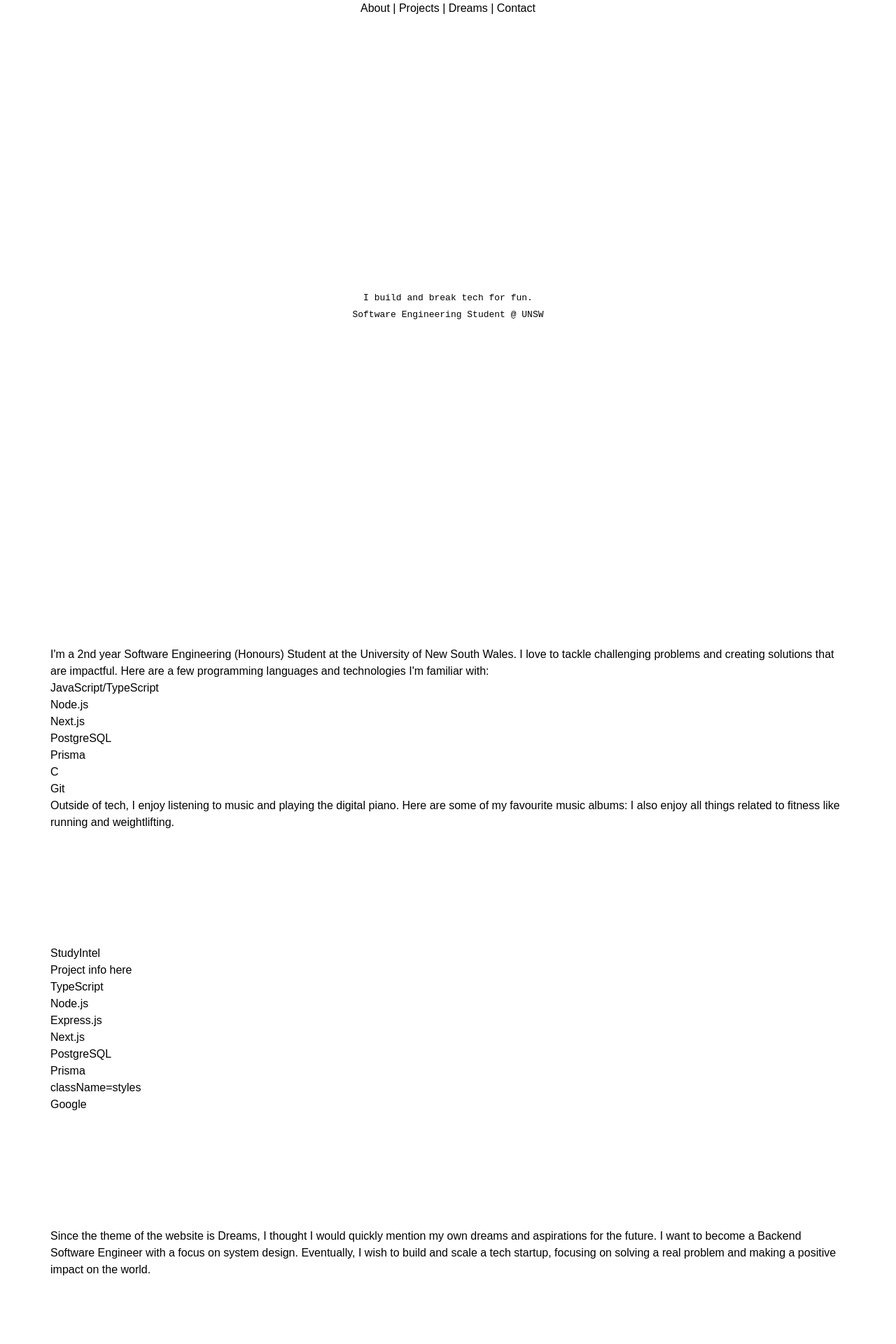
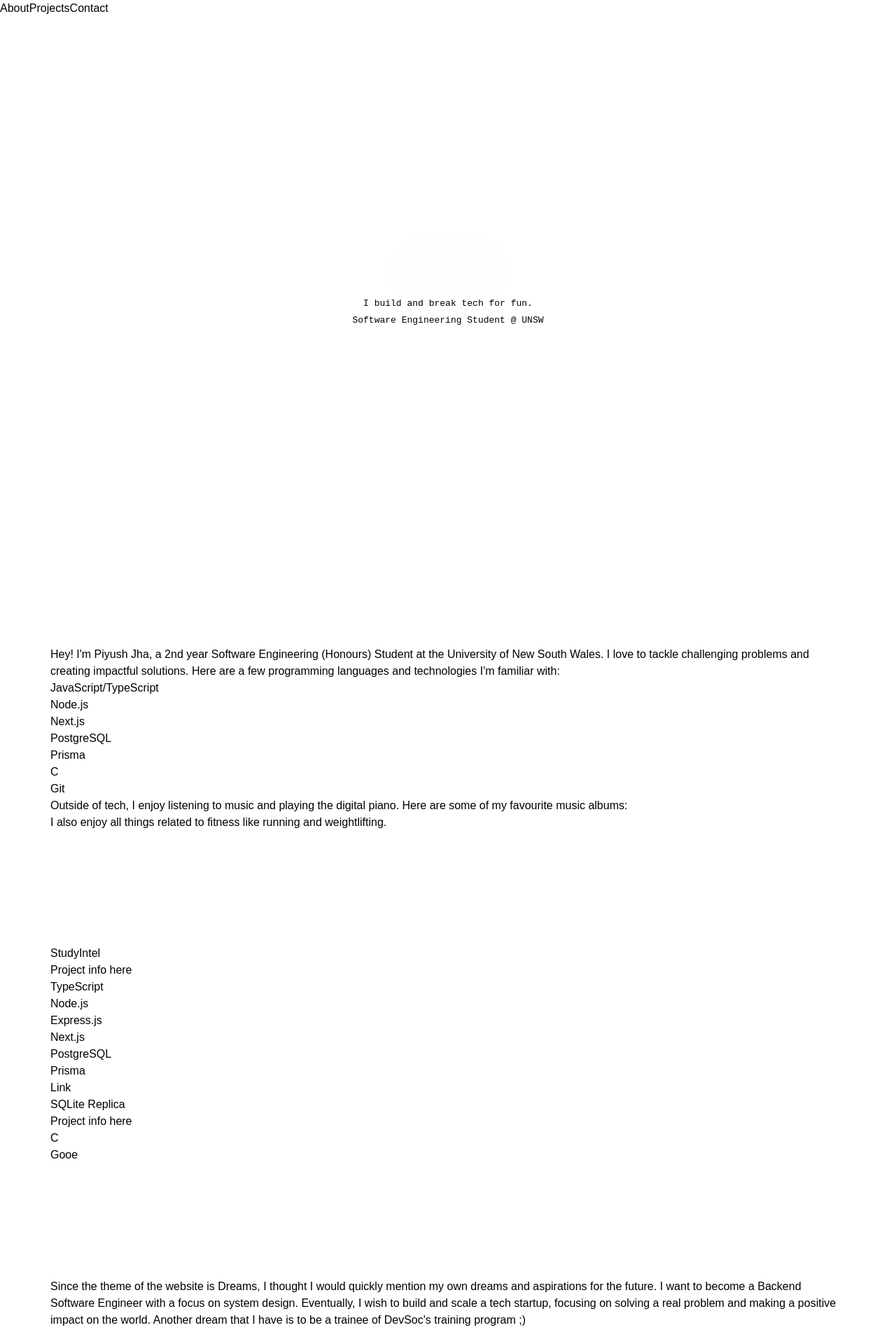
Before and after one commit to PiyushJ1/DevSoc-Personal-Website, a Next.js app: page / in a window 1280 px wide. Shown: the top 1920 px of the page at 70% size. Built offline with nearby package versions, Linux system fonts and the light colour scheme.

Commit message:
init routes for navigation

```diff
--- a/src/app/Home.module.css
+++ b/src/app/Home.module.css
@@ -24,7 +24,7 @@
   -webkit-background-clip: text;
   background-clip: text;
   color: transparent;
-  /* animation: fadeIn 0.8s ease-out forwards;
+  animation: fadeIn 0.8s ease-out forwards;
   line-height: 1.2;
   margin-bottom: 1.5rem;
   display: flex;
@@ -32,7 +32,7 @@
   justify-content: center;
   text-align: center;
   filter: drop-shadow(0 0 30px rgba(69, 73, 79, 0.3));
-  font-family: 'Poppins', sans-serif; */
+  font-family: 'Poppins', sans-serif;
 }
 
 .sectionContainer {
--- /dev/null
+++ b/src/app/about/layout.tsx
@@ -0,0 +1,33 @@
+import type { Metadata } from "next";
+import { Geist, Geist_Mono } from "next/font/google";
+
+const geistSans = Geist({
+  variable: "--font-geist-sans",
+  subsets: ["latin"],
+});
+
+const geistMono = Geist_Mono({
+  variable: "--font-geist-mono",
+  subsets: ["latin"],
+});
+
+export const metadata: Metadata = {
+  title: "Piyush Jha | About",
+  description: "",
+};
+
+export default function RootLayout({
+  children,
+}: Readonly<{
+  children: React.ReactNode;
+}>) {
+  return (
+    <html lang="en">
+      <body
+        className={`${geistSans.variable} ${geistMono.variable} antialiased`}
+      >
+        {children}
+      </body>
+    </html>
+  );
+}
--- /dev/null
+++ b/src/app/about/page.tsx
@@ -0,0 +1,9 @@
+'use client'
+
+export default function AboutPage() {
+	return (
+		<>
+		About
+		</>
+	);
+}
--- /dev/null
+++ b/src/app/contact/layout.tsx
@@ -0,0 +1,33 @@
+import type { Metadata } from "next";
+import { Geist, Geist_Mono } from "next/font/google";
+
+const geistSans = Geist({
+  variable: "--font-geist-sans",
+  subsets: ["latin"],
+});
+
+const geistMono = Geist_Mono({
+  variable: "--font-geist-mono",
+  subsets: ["latin"],
+});
+
+export const metadata: Metadata = {
+  title: "Piyush Jha | Contact",
+  description: "",
+};
+
+export default function RootLayout({
+  children,
+}: Readonly<{
+  children: React.ReactNode;
+}>) {
+  return (
+    <html lang="en">
+      <body
+        className={`${geistSans.variable} ${geistMono.variable} antialiased`}
+      >
+        {children}
+      </body>
+    </html>
+  );
+}
--- /dev/null
+++ b/src/app/contact/page.tsx
@@ -0,0 +1,9 @@
+'use cleint'
+
+export default function ContactPage() {
+	return (
+		<>
+		Contact
+		</>
+	);
+}
--- a/src/app/page.tsx
+++ b/src/app/page.tsx
@@ -9,10 +9,13 @@ export default function Home() {
   return (
     <>
     <header className={styles.navbar}>
-      <div className={styles.navbarContaienr}>
-        <center>
-          About | Projects | Dreams | Contact
-        </center>
+      <div className={styles.navbarContainer}>
+        <div className={styles.navbarCentre}>
+          <Link href="/about" className={styles.navLink}>About</Link>
+          <Link href="/projects" className={styles.navLink}>Projects</Link>
+          <Link href="/contact" className={styles.navLink}>Contact</Link>
+          {/* <Link href="" className={styles.navLink}>Dreams</Link> */}
+        </div>
       </div>
     </header>
 
@@ -54,6 +57,13 @@ export default function Home() {
           />
         </div>
       </div>
+
+      <div className={styles.contactContainer}>
+        <div>
+
+        </div>
+      </div>
+
     </main>
 
     <section className={styles.aboutSection}>
@@ -63,8 +73,8 @@ export default function Home() {
         </h2>
 
         <p className={styles.aboutText}>
-          I'm a 2nd year Software Engineering (Honours) Student at the University of New South Wales.
-          I love to tackle challenging problems and creating solutions that are impactful.
+          Hey! I'm Piyush Jha, a 2nd year Software Engineering (Honours) Student at the University of New South Wales.
+          I love to tackle challenging problems and creating impactful solutions.
 
           Here are a few programming languages and technologies I'm familiar with:
         </p>
@@ -81,6 +91,10 @@ export default function Home() {
         <p className={styles.aboutText}>
         Outside of tech, I enjoy listening to music and playing the digital piano. Here are some of my
         favourite music albums:
+
+        <div className={styles.musicAlbums}>
+
+        </div>
 
         I also enjoy all things related to fitness like running and weightlifting.
         </p>
@@ -108,16 +122,28 @@ export default function Home() {
                 <li className={styles.projectTech}>Next.js</li>
                 <li className={styles.projectTech}>PostgreSQL</li>
                 <li className={styles.projectTech}>Prisma</li>
-              </ul> className=styles
+              </ul>
+              <div className={styles.projectLinks}>
+                <a href="https://studyintel.app" target="_blank">Link</a>
+              </div>
             </div>
           </div>
 
-          <div className={styles.projectLinks}>
-            <a href="https://google.com">Google</a>
+          <div className={styles.projectCard}>
+            <div className={styles.projectContent}>
+              <h3 className={styles.projectTitle}>SQLite Replica</h3>
+              <div className={styles.description}>
+                <p>Project info here</p>
+              </div>
+
+              <ul className={styles.projectTechStack}>
+                <li className={styles.projectTech}>C</li>
+              </ul>
+              <div className={styles.projectLinks}>
+                <a href="https://google.com" target="_blank">Gooe</a>
+              </div>
+            </div>
           </div>
-
-
-
 
         </div>
       </div>
@@ -132,6 +158,7 @@ export default function Home() {
         <p>Since the theme of the website is Dreams, I thought I would quickly mention my own dreams and aspirations for the future.
           I want to become a Backend Software Engineer with a focus on system design. Eventually, I wish to
           build and scale a tech startup, focusing on solving a real problem and making a positive impact on the world.
+          Another dream that I have is to be a trainee of DevSoc's training program ;)
         </p>
       </div>
     </section>
--- /dev/null
+++ b/src/app/projects/layout.tsx
@@ -0,0 +1,33 @@
+import type { Metadata } from "next";
+import { Geist, Geist_Mono } from "next/font/google";
+
+const geistSans = Geist({
+  variable: "--font-geist-sans",
+  subsets: ["latin"],
+});
+
+const geistMono = Geist_Mono({
+  variable: "--font-geist-mono",
+  subsets: ["latin"],
+});
+
+export const metadata: Metadata = {
+  title: "Piyush Jha | Home",
+  description: "",
+};
+
+export default function RootLayout({
+  children,
+}: Readonly<{
+  children: React.ReactNode;
+}>) {
+  return (
+    <html lang="en">
+      <body
+        className={`${geistSans.variable} ${geistMono.variable} antialiased`}
+      >
+        {children}
+      </body>
+    </html>
+  );
+}
--- /dev/null
+++ b/src/app/projects/page.tsx
@@ -0,0 +1,9 @@
+'use client'
+
+export default function ProjectsPage() {
+	return (
+		<>
+		Projects
+		</>
+	);
+}
```
Also changed, not shown: src/app/about/about.Module.css (added). Lines whose indentation alone changed are shown as unchanged.
